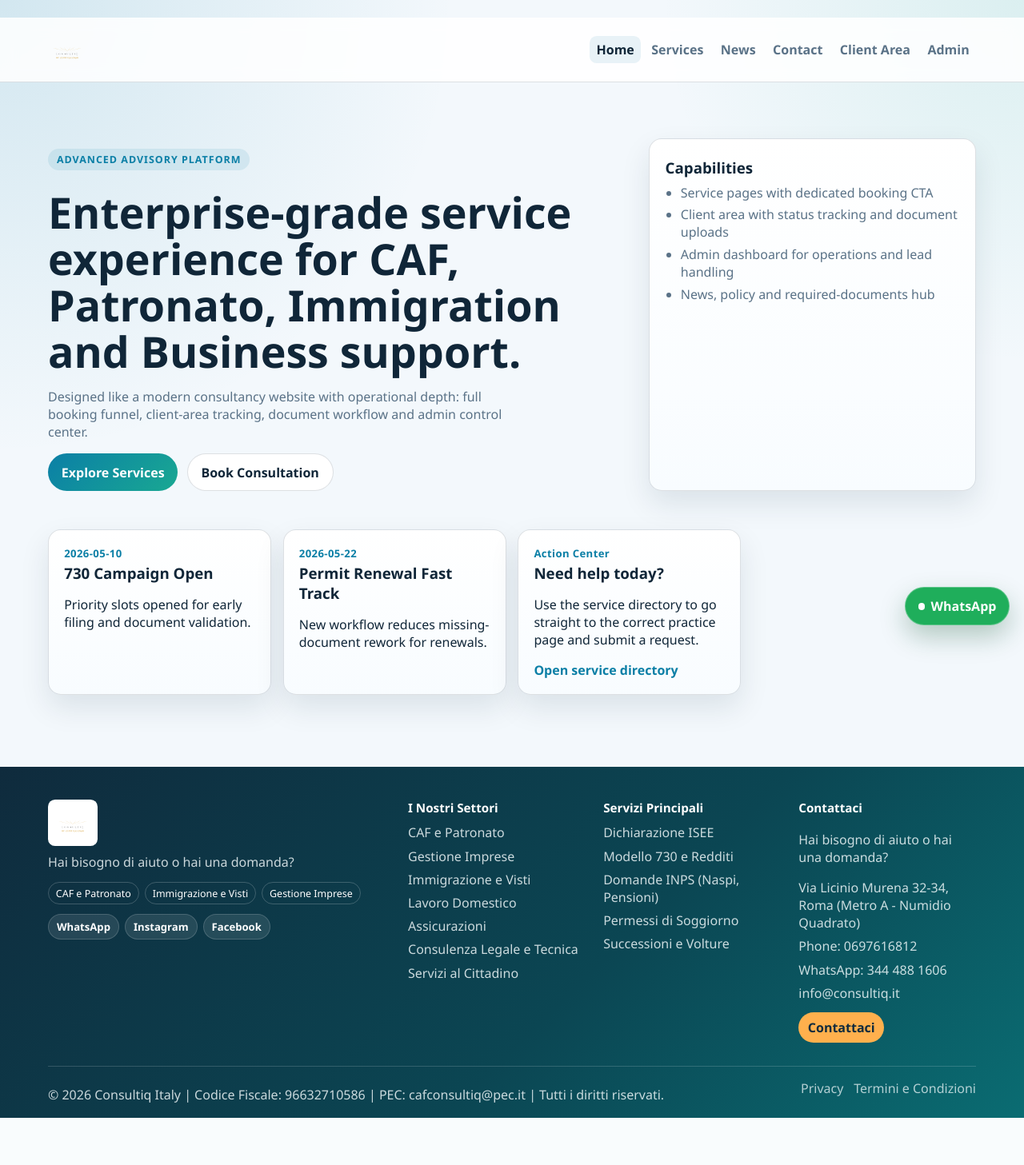
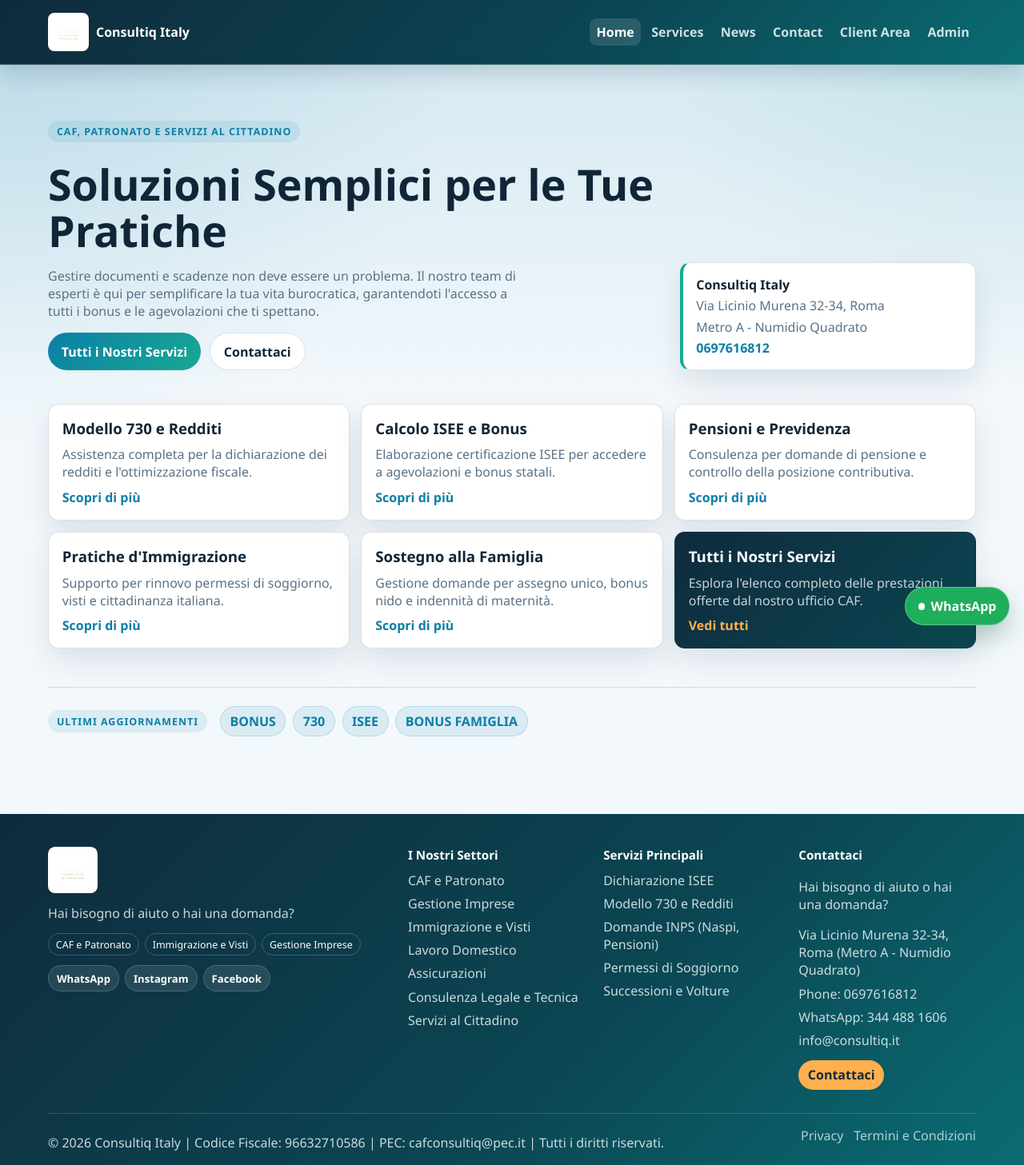
Before and after one commit to ananthareddykunreddy/consultiq-fullstack, a FastAPI app: page / in a window 1280 px wide. Shown: the whole page at 80% size. Before the commit the page ends 1398 px from the top, so only its background shows below. Run offline with FastAPI, Linux system fonts and the light colour scheme.

Commit message:
Update homepage content and matched header branding

```diff
--- a/app/static/css/styles.css
+++ b/app/static/css/styles.css
@@ -14,19 +14,23 @@
 body { margin: 0; font-family: "Plus Jakarta Sans", "Segoe UI", sans-serif; color: var(--text); background: radial-gradient(circle at 0% 0%, rgba(11,127,166,.14), transparent 30%), radial-gradient(circle at 100% 0%, rgba(25,168,146,.11), transparent 24%), var(--bg); }
 .container { width: min(1160px, 92vw); margin: 0 auto; }
 .narrow { width: min(780px, 92vw); margin: 0 auto; }
-.site-header { position: sticky; top: 0; z-index: 30; background: rgba(255,255,255,.86); border-bottom: 1px solid var(--line); backdrop-filter: blur(10px); }
+.site-header { position: sticky; top: 0; z-index: 30; background: linear-gradient(135deg, #0f2b3d 0%, #0b4653 58%, #0a6c72 100%); border-bottom: 1px solid rgba(255,255,255,.16); box-shadow: 0 10px 28px rgba(10, 40, 55, .16); }
 .nav-shell { display: flex; justify-content: space-between; align-items: center; gap: 1rem; padding: 1rem 0; }
 .brand { display: inline-flex; align-items: center; gap: .55rem; text-decoration: none; color: var(--text); font-weight: 800; font-size: 1.2rem; }
 .brand-logo img {
+  background: #fff;
+  border-radius: .5rem;
   display: block;
   height: 48px;
   max-width: 190px;
   object-fit: contain;
+  padding: .22rem .32rem;
 }
+.brand-name { color: #fff; font-size: 1rem; font-weight: 800; white-space: nowrap; }
 .brand-dot { width: 12px; height: 12px; border-radius: 999px; background: linear-gradient(135deg, var(--accent), var(--secondary)); box-shadow: 0 0 0 6px rgba(25,168,146,.12); }
 nav { display: flex; flex-wrap: wrap; gap: .3rem; }
-nav a { text-decoration: none; color: var(--muted); font-weight: 700; padding: .35rem .52rem; border-radius: .55rem; }
-nav a:hover, nav a.active { color: var(--text); background: rgba(11,127,166,.09); }
+nav a { text-decoration: none; color: rgba(245, 251, 252, .84); font-weight: 700; padding: .35rem .52rem; border-radius: .55rem; }
+nav a:hover, nav a.active { color: #fff; background: rgba(255,255,255,.12); }
 .hero { padding: 4.4rem 0 3rem; }
 .hero-shell { display: grid; gap: 1rem; grid-template-columns: minmax(0, 1.35fr) minmax(280px, .75fr); align-items: stretch; }
 h1 { margin: .72rem 0 .8rem; font-size: clamp(2rem, 4.2vw, 3.5rem); line-height: 1.08; }
@@ -35,6 +39,75 @@ h3 { margin: .2rem 0 .5rem; }
 .lead { color: var(--muted); max-width: 66ch; }
 .pill { display: inline-flex; padding: .32rem .68rem; border-radius: 999px; background: rgba(11,127,166,.1); color: var(--primary); font-size: .78rem; font-weight: 800; letter-spacing: .08em; text-transform: uppercase; }
 .section { padding: 0 0 2.8rem; }
+.home-intro {
+  background: linear-gradient(180deg, rgba(11,127,166,.12), rgba(255,255,255,0));
+  padding: 3.6rem 0 2.6rem;
+}
+.home-intro-shell {
+  align-items: end;
+  display: grid;
+  gap: 1.4rem;
+  grid-template-columns: minmax(0, 1.35fr) minmax(250px, .65fr);
+}
+.home-contact-strip {
+  background: #fff;
+  border: 1px solid var(--line);
+  border-left: 4px solid var(--secondary);
+  border-radius: .8rem;
+  box-shadow: var(--shadow);
+  display: grid;
+  gap: .28rem;
+  padding: 1rem;
+}
+.home-contact-strip span { color: var(--muted); }
+.home-contact-strip a { color: var(--primary); font-weight: 800; text-decoration: none; }
+.home-service-grid {
+  display: grid;
+  gap: .9rem;
+  grid-template-columns: repeat(3, minmax(0, 1fr));
+}
+.home-service-card {
+  background: #fff;
+  border: 1px solid var(--line);
+  border-radius: .8rem;
+  box-shadow: var(--shadow);
+  display: grid;
+  gap: .6rem;
+  padding: 1.05rem;
+}
+.home-service-card h3,
+.home-service-card p { margin: 0; }
+.home-service-card p { color: var(--muted); }
+.home-service-card-accent {
+  background: linear-gradient(135deg, #0f2b3d 0%, #0b4653 100%);
+  color: #fff;
+}
+.home-service-card-accent p { color: rgba(245, 251, 252, .8); }
+.home-service-card-accent .inline-link { color: var(--accent); }
+.home-updates { padding-top: .2rem; }
+.home-updates-shell {
+  align-items: center;
+  border-top: 1px solid var(--line);
+  display: flex;
+  flex-wrap: wrap;
+  gap: 1rem;
+  padding-top: 1rem;
+}
+.update-tags {
+  display: flex;
+  flex-wrap: wrap;
+  gap: .55rem;
+}
+.update-tags a {
+  background: rgba(11,127,166,.1);
+  border: 1px solid rgba(11,127,166,.18);
+  border-radius: 999px;
+  color: var(--primary);
+  font-weight: 800;
+  padding: .42rem .72rem;
+  text-decoration: none;
+  text-transform: uppercase;
+}
 .actions { display: flex; flex-wrap: wrap; gap: .7rem; margin-top: 1rem; }
 .actions.compact { margin-top: .8rem; }
 .btn { display: inline-flex; align-items: center; justify-content: center; text-decoration: none; border: 0; border-radius: 999px; padding: .72rem 1.05rem; font-weight: 700; cursor: pointer; }
@@ -232,11 +305,12 @@ th { background: var(--surface-soft); }
   width: .55rem;
 }
 .whatsapp-float:hover { background: #168c49; }
-@media (max-width: 1000px) { .hero-shell, .split, .split-detail, .cards.four, .cards.three, .cards.two, .footer-shell, .kpi-grid { grid-template-columns: 1fr 1fr; } }
+@media (max-width: 1000px) { .hero-shell, .home-intro-shell, .split, .split-detail, .cards.four, .cards.three, .cards.two, .footer-shell, .kpi-grid, .home-service-grid { grid-template-columns: 1fr 1fr; } }
 @media (max-width: 720px) {
-  .hero-shell, .split, .split-detail, .cards.four, .cards.three, .cards.two, .footer-shell, .kpi-grid { grid-template-columns: 1fr; }
+  .hero-shell, .home-intro-shell, .split, .split-detail, .cards.four, .cards.three, .cards.two, .footer-shell, .kpi-grid, .home-service-grid { grid-template-columns: 1fr; }
   nav a { padding: .28rem .4rem; }
   .brand-logo img { height: 40px; max-width: 150px; }
+  .brand-name { font-size: .9rem; }
   h1 { font-size: clamp(1.8rem, 8vw, 2.35rem); }
   .table-toolbar { flex-direction: column; align-items: stretch; }
   .table-search { max-width: 100%; }
--- a/app/templates/base.html
+++ b/app/templates/base.html
@@ -13,6 +13,7 @@
     <div class="container nav-shell">
       <a class="brand brand-logo" href="/">
         <img src="/static/consultiq-logo.svg" alt="ConsultIQ">
+        <span class="brand-name">Consultiq Italy</span>
       </a>
       <nav>
         <a class="{% if page == 'home' %}active{% endif %}" href="/">Home</a>
--- a/app/templates/index.html
+++ b/app/templates/index.html
@@ -1,44 +1,70 @@
 {% extends "base.html" %}
 {% block content %}
 <main>
-  <section class="hero">
-    <div class="container hero-shell">
+  <section class="home-intro">
+    <div class="container home-intro-shell">
       <div>
-        <p class="pill">Advanced Advisory Platform</p>
-        <h1>Enterprise-grade service experience for CAF, Patronato, Immigration and Business support.</h1>
-        <p class="lead">Designed like a modern consultancy website with operational depth: full booking funnel, client-area tracking, document workflow and admin control center.</p>
+        <p class="pill">CAF, Patronato e Servizi al Cittadino</p>
+        <h1>Soluzioni Semplici per le Tue Pratiche</h1>
+        <p class="lead">Gestire documenti e scadenze non deve essere un problema. Il nostro team di esperti è qui per semplificare la tua vita burocratica, garantendoti l'accesso a tutti i bonus e le agevolazioni che ti spettano.</p>
         <div class="actions">
-          <a class="btn primary" href="/services">Explore Services</a>
-          <a class="btn ghost" href="/contact">Book Consultation</a>
+          <a class="btn primary" href="/services">Tutti i Nostri Servizi</a>
+          <a class="btn ghost" href="/contact">Contattaci</a>
         </div>
       </div>
-      <aside class="glass-panel">
-        <h3>Capabilities</h3>
-        <ul>
-          <li>Service pages with dedicated booking CTA</li>
-          <li>Client area with status tracking and document uploads</li>
-          <li>Admin dashboard for operations and lead handling</li>
-          <li>News, policy and required-documents hub</li>
-        </ul>
+      <aside class="home-contact-strip">
+        <strong>Consultiq Italy</strong>
+        <span>Via Licinio Murena 32-34, Roma</span>
+        <span>Metro A - Numidio Quadrato</span>
+        <a href="tel:+390697616812">0697616812</a>
       </aside>
     </div>
   </section>
 
   <section class="section">
-    <div class="container cards four">
-      {% for item in news %}
-      <article class="card">
-        <p class="meta">{{ item.date }}</p>
-        <h3>{{ item.title }}</h3>
-        <p>{{ item.summary }}</p>
+    <div class="container home-service-grid">
+      <article class="home-service-card">
+        <h3>Modello 730 e Redditi</h3>
+        <p>Assistenza completa per la dichiarazione dei redditi e l'ottimizzazione fiscale.</p>
+        <a class="inline-link" href="/services/caf-730">Scopri di più</a>
       </article>
-      {% endfor %}
-      <article class="card">
-        <p class="meta">Action Center</p>
-        <h3>Need help today?</h3>
-        <p>Use the service directory to go straight to the correct practice page and submit a request.</p>
-        <a class="inline-link" href="/services">Open service directory</a>
+      <article class="home-service-card">
+        <h3>Calcolo ISEE e Bonus</h3>
+        <p>Elaborazione certificazione ISEE per accedere a agevolazioni e bonus statali.</p>
+        <a class="inline-link" href="/services/caf-isee">Scopri di più</a>
       </article>
+      <article class="home-service-card">
+        <h3>Pensioni e Previdenza</h3>
+        <p>Consulenza per domande di pensione e controllo della posizione contributiva.</p>
+        <a class="inline-link" href="/services/patronato-pensione">Scopri di più</a>
+      </article>
+      <article class="home-service-card">
+        <h3>Pratiche d'Immigrazione</h3>
+        <p>Supporto per rinnovo permessi di soggiorno, visti e cittadinanza italiana.</p>
+        <a class="inline-link" href="/services/immigration-residence-permit">Scopri di più</a>
+      </article>
+      <article class="home-service-card">
+        <h3>Sostegno alla Famiglia</h3>
+        <p>Gestione domande per assegno unico, bonus nido e indennità di maternità.</p>
+        <a class="inline-link" href="/services/patronato-assegno-unico">Scopri di più</a>
+      </article>
+      <article class="home-service-card home-service-card-accent">
+        <h3>Tutti i Nostri Servizi</h3>
+        <p>Esplora l'elenco completo delle prestazioni offerte dal nostro ufficio CAF.</p>
+        <a class="inline-link" href="/services">Vedi tutti</a>
+      </article>
+    </div>
+  </section>
+
+  <section class="section home-updates">
+    <div class="container home-updates-shell">
+      <p class="pill">Ultimi Aggiornamenti</p>
+      <div class="update-tags" aria-label="Ultimi aggiornamenti">
+        <a href="/services/caf-bonus">Bonus</a>
+        <a href="/services/caf-730">730</a>
+        <a href="/services/caf-isee">ISEE</a>
+        <a href="/services/caf-bonus">Bonus Famiglia</a>
+      </div>
     </div>
   </section>
 </main>
```
